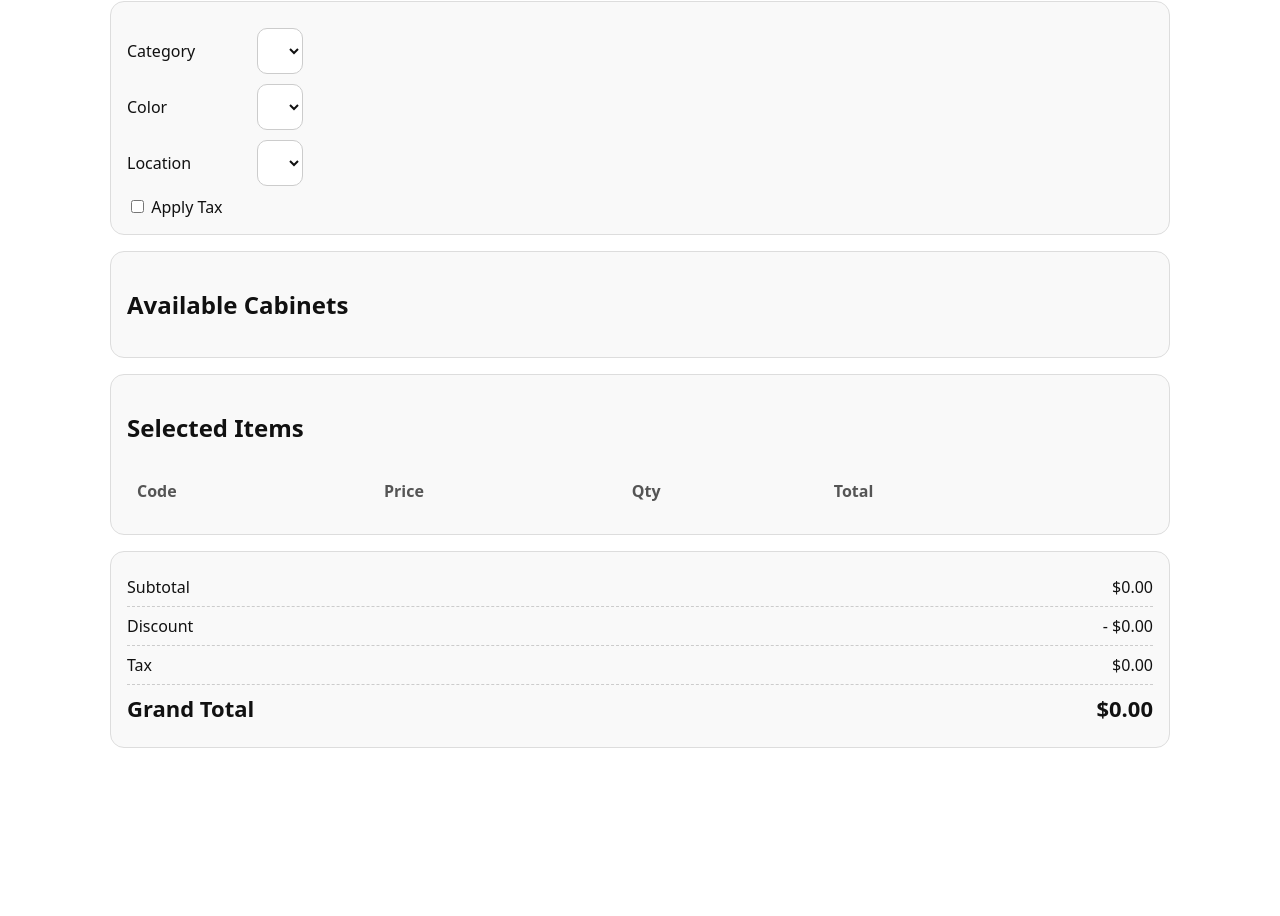
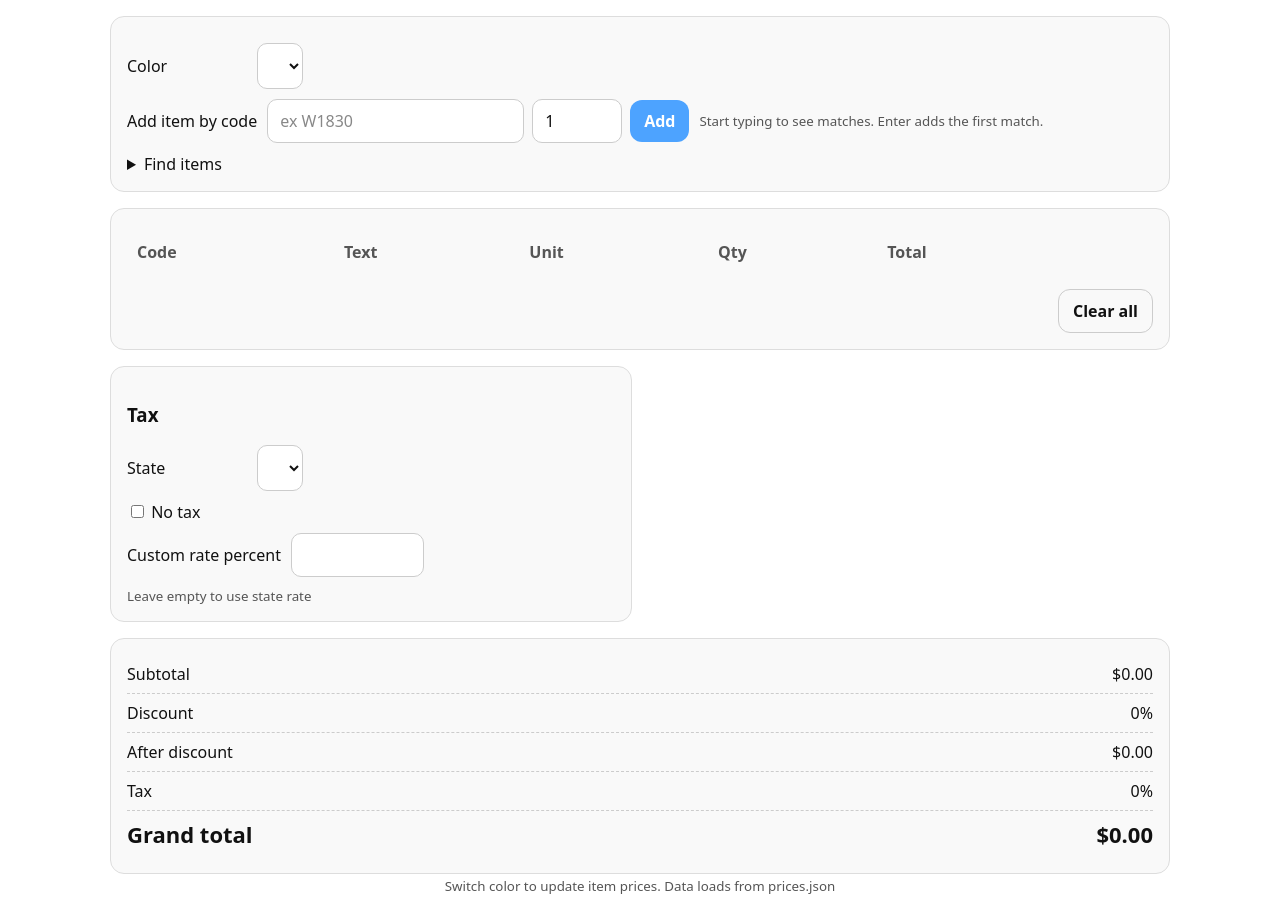
Before and after one commit to c16gxy0/cabinet_quote_app, a plain HTML site: page index.html in a window 1280 px wide. Shown: the part 84-1000 px from the top of the page. Before the commit the page ends 852 px from the top, so only its background shows below. Drawn offline with Linux system fonts and the light colour scheme; no server answers.

Commit message:
Update index.html

```diff
--- a/index.html
+++ b/index.html
@@ -1,66 +1,128 @@
-<!DOCTYPE html>
+<!doctype html>
 <html lang="en">
   <head>
-  <meta charset="UTF-8">
-  <title>Cabinet Quote App</title>
-  <link rel="stylesheet" href="styles.css">
+    <meta charset="utf-8" />
+    <meta name="viewport" content="width=device-width, initial-scale=1"/>
+    <title>Cabinet Quote</title>
+    <link rel="stylesheet" href="styles.css"/>
   </head>
   <body>
     <div class="wrap">
-    <div class="bar">
-      <h1>Cabinet Quote Estimator</h1>
+      <header class="bar">
+        <h1>Cabinet Quote</h1>
         <div class="spacer"></div>
+        <button id="adminBtn" class="btn">Admin</button>
+      </header>
+
+      <section class="panel">
+        <div class="row">
+          <label for="colorSelect">Color</label>
+          <select id="colorSelect"></select>
         </div>
 
-    <!-- Filters -->
-    <div class="panel">
         <div class="row">
-        <label for="category">Category</label>
-        <select id="category"></select>
+          <label for="codeInput">Add item by code</label>
+          <div class="hstack">
+            <input id="codeInput" placeholder="ex W1830" />
+            <input id="qtyInput" type="number" min="1" value="1" style="width:90px"/>
+            <button id="addBtn" class="btn">Add</button>
           </div>
-      <div class="row">
-        <label for="color">Color</label>
-        <select id="color"></select>
-      </div>
-      <div class="row">
-        <label for="location">Location</label>
-        <select id="location"></select>
-      </div>
-      <div class="row">
-        <label><input type="checkbox" id="apply-tax"> Apply Tax</label>
-      </div>
+          <small id="codeHelp" class="muted">
+            Start typing to see matches. Enter adds the first match.
+          </small>
         </div>
 
-    <!-- Results (cabinet options) -->
-    <div class="panel">
-      <h2>Available Cabinets</h2>
+        <div class="row">
+          <details>
+            <summary>Find items</summary>
+            <input id="searchInput" placeholder="search code or text" />
             <div id="results" class="results"></div>
+          </details>
         </div>
+      </section>
 
-    <!-- Cart -->
-    <div class="panel">
-      <h2>Selected Items</h2>
-      <table>
+      <section class="panel">
+        <table id="itemsTable">
           <thead>
             <tr>
               <th>Code</th>
-            <th>Price</th>
+              <th>Text</th>
+              <th>Unit</th>
               <th>Qty</th>
               <th>Total</th>
               <th></th>
             </tr>
           </thead>
-        <tbody id="cart-body"></tbody>
+          <tbody id="itemsBody"></tbody>
         </table>
+        <div class="tableActions">
+          <button id="clearBtn" class="btn ghost">Clear all</button>
+        </div>
+      </section>
+
+      <section class="grid two">
+        <div class="panel">
+          <h3>Tax</h3>
+          <div class="row">
+            <label for="locationSelect">State</label>
+            <select id="locationSelect"></select>
+          </div>
+          <div class="row">
+            <label>
+              <input type="checkbox" id="noTaxChk" />
+              No tax
+            </label>
+          </div>
+          <div class="row">
+            <label for="taxInput">Custom rate percent</label>
+            <input id="taxInput" type="number" step="0.01" min="0" max="25" />
+            <small class="muted">Leave empty to use state rate</small>
+          </div>
         </div>
 
-    <!-- Totals -->
-    <div class="panel totals">
-      <div class="line"><span>Subtotal</span><span id="subtotal">$0.00</span></div>
-      <div class="line"><span>Discount</span><span id="discount">- $0.00</span></div>
-      <div class="line"><span>Tax</span><span id="tax">$0.00</span></div>
-      <div class="line grand"><span>Grand Total</span><span id="grand">$0.00</span></div>
+        <div class="panel" id="adminPanel" style="display:none">
+          <h3>Admin only</h3>
+          <div class="row">
+            <label for="discountInput">Discount percent</label>
+            <input id="discountInput" type="number" step="0.1" min="0" max="100" />
           </div>
+          <div class="row">
+            <label for="labelInput">Quote label</label>
+            <input id="labelInput" placeholder="optional note" />
+          </div>
+          <div class="row">
+            <button id="lockBtn" class="btn danger">Lock admin</button>
+            <small class="muted">Admin stays unlocked in this browser until you lock</small>
+          </div>
+        </div>
+      </section>
+
+      <section class="panel totals">
+        <div class="line">
+          <span>Subtotal</span>
+          <span id="subTotalTxt">$0.00</span>
+        </div>
+        <div class="line">
+          <span>Discount</span>
+          <span id="discountTxt">0%</span>
+        </div>
+        <div class="line">
+          <span>After discount</span>
+          <span id="afterDiscountTxt">$0.00</span>
+        </div>
+        <div class="line">
+          <span>Tax</span>
+          <span id="taxRateTxt">0%</span>
+        </div>
+        <div class="line grand">
+          <span>Grand total</span>
+          <span id="grandTotalTxt">$0.00</span>
+        </div>
+      </section>
+
+      <footer class="muted center">
+        <small>Switch color to update item prices. Data loads from prices.json</small>
+      </footer>
     </div>
 
     <script src="app.js"></script>
```
Lines whose indentation alone changed are shown as unchanged.
